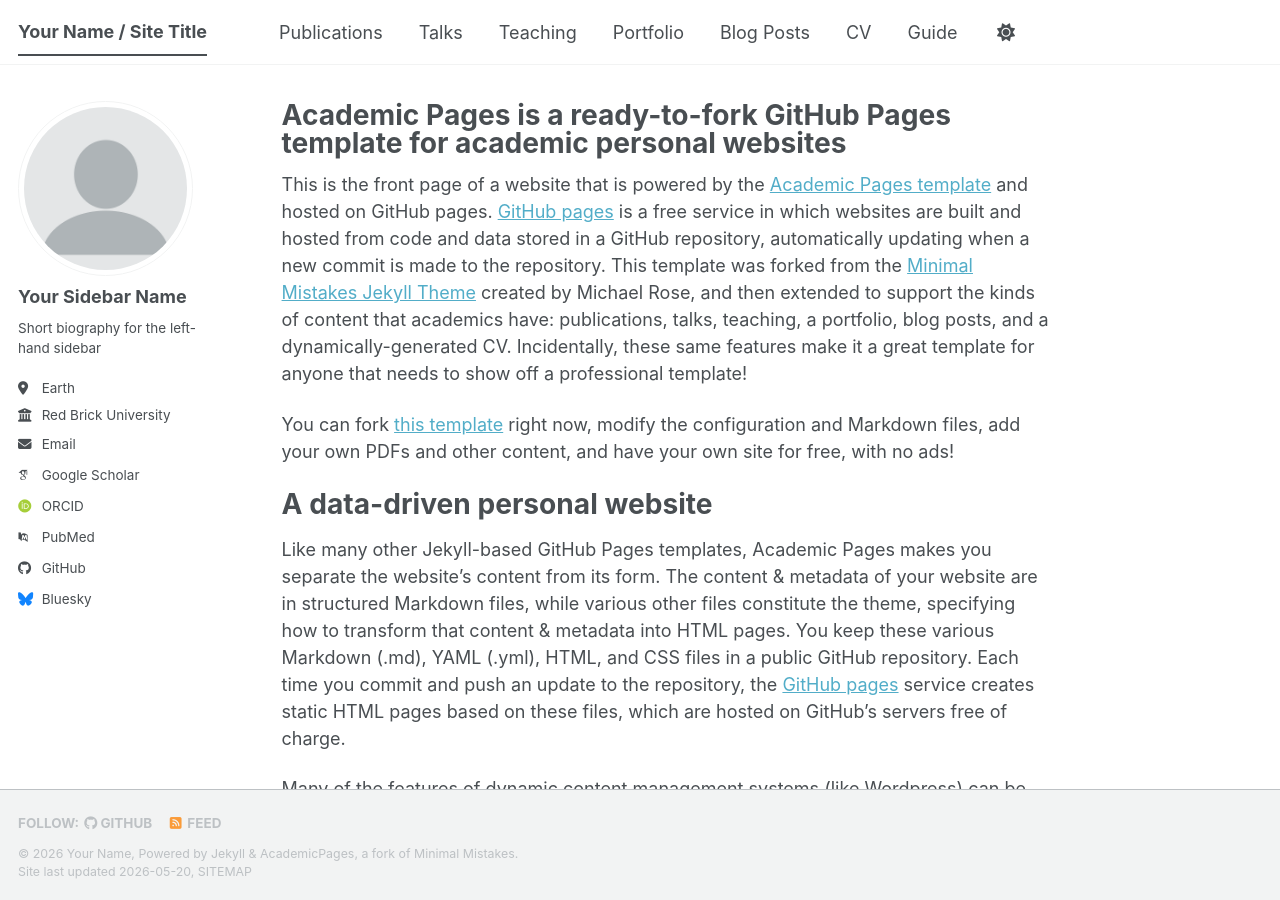
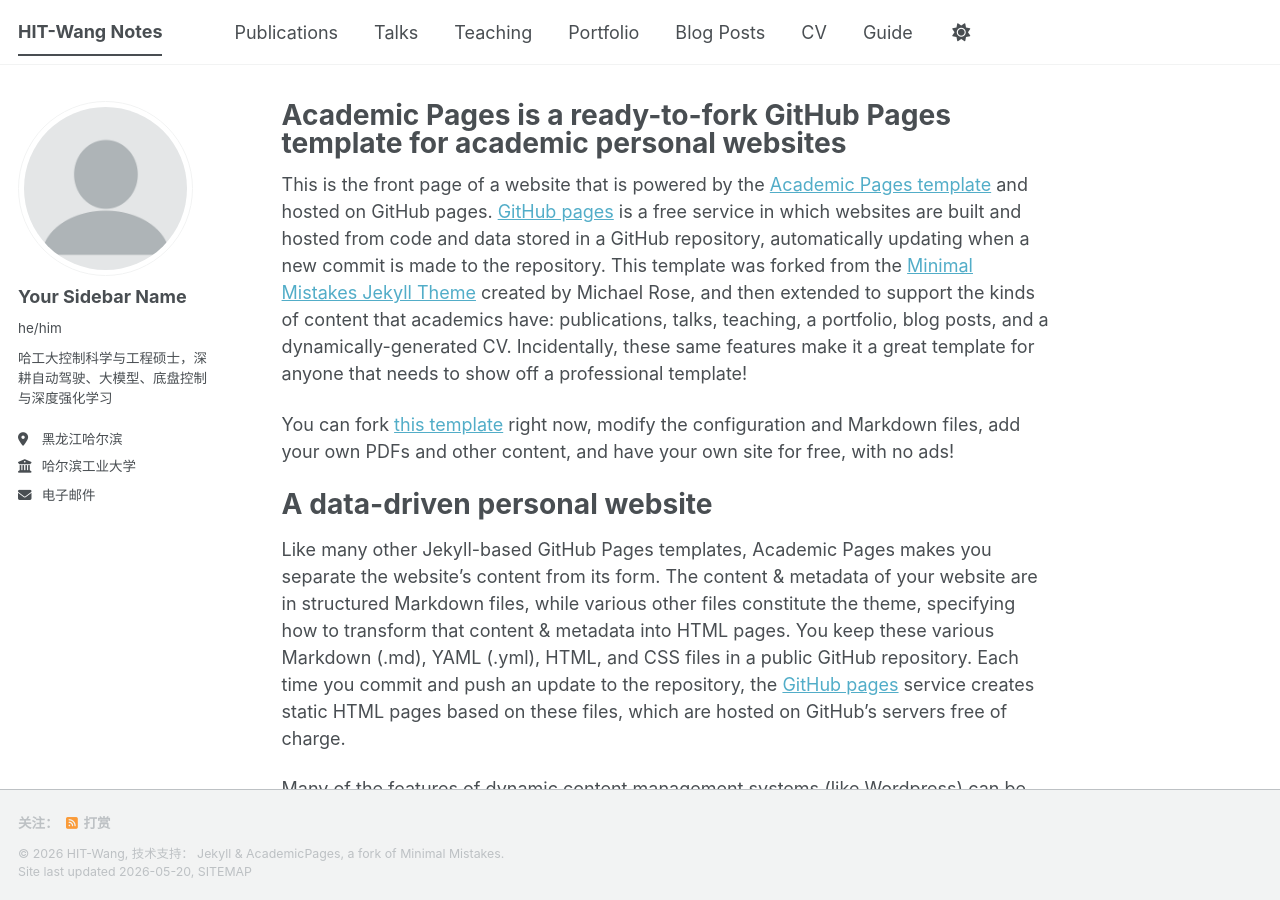
Before and after one commit to HITWang-tech/HITWang-tech.github.io, a Jekyll site: the page built from _pages/about.md, in a window 1280 px wide and 900 px high. Built offline with Jekyll 4.4.1, drawn with Linux system fonts in a browser that asks for light colours; some web fonts are replaced; a script bundle is joined from its source files by our own code; library files that are not in the unit come from our copies.

Commit message:
Update _config.yml

```diff
--- a/_config.yml
+++ b/_config.yml
@@ -7,16 +7,15 @@
 # server process.
 
 # Basic Site Settings
-locale                   : "en-US"
-site_theme               : "default" # The available themes options are "default", "air", "sunrise", "mint", "dirt" and "contrast"
-title                    : "Your Name / Site Title"
-title_separator          : "-"
-name                     : &name "Your Name"
-description              : &description "Your Name's academic portfolio"   # Update this with a general description of your site, this is the default if not overridden by a page
-url                      : https://academicpages.github.io # The base hostname & protocol for your site e.g. "https://[your GitHub username].github.io",
-                                                           # or if you already have some other page hosted on Github then use "https://[your GitHub username].github.io/[Your Repo Name]"
-baseurl                  : "" # the subpath of your site, e.g. "/blog"
-repository               : "academicpages/academicpages.github.io"
+locale                   : "zh-CN"
+site_theme               : "default"
+title                    : "HIT-Wang Notes"
+title_separator          : "｜"
+name                     : &name "HIT-Wang"
+description              : &description "深度强化学习与控制学习笔记"
+url                      : "https://HITWang-tech.github.io"
+baseurl                  : ""
+repository               : ""
 
 # Site Author - The following control what appear as part of the author content on the side bar.
 #               If a field is blank the icon and link will not appear, otherwise it will be shown.
@@ -25,93 +24,93 @@ author:
   # Biographic information
   avatar           : "profile.png"
   name             : "Your Sidebar Name"
-  pronouns         : # example: "she/her"
-  bio              : "Short biography for the left-hand sidebar"
-  location         : "Earth"
-  employer         : "Red Brick University"
-  uri              : # URL
-  email            : "none@example.org"
+  pronouns         : "he/him"
+  bio              : "哈工大控制科学与工程硕士，深耕自动驾驶、大模型、底盘控制与深度强化学习"
+  location         : "黑龙江哈尔滨"
+  employer         : "哈尔滨工业大学"
+  uri              :
+  email            : "wangshuopeng2000@163.com"
 
   # Academic websites
-  academia         : # URL
-  arxiv            : # URL - Update with the correct link to your profile
-  googlescholar    : "https://scholar.google.com/citations?user=PS_CX0AAAAAJ"
-  inspire-hep      : # URL
-  impactstory      : # URL
-  orcid            : "https://orcid.org/yourorcidurl"
-  semantic         : # URL
-  ssrn             : # URL
-  pubmed           : "https://www.ncbi.nlm.nih.gov/pubmed/?term=john+snow"
-  researchgate     : # URL
-  scopus           : # URL
-  zotero           : # URL
+  academia         :
+  arxiv            :
+  googlescholar    :
+  inspire-hep      :
+  impactstory      :
+  orcid            :
+  semantic         :
+  ssrn             :
+  pubmed           :
+  researchgate     :
+  scopus           :
+  zotero           :
 
 
   # Repositories and software development
-  bitbucket        : # Username - Update with your username on the site
-  codepen          : # Username
-  dribbble         : # Username
-  github           : "academicpages"
-  kaggle           : # Username
-  stackoverflow    : # User number or user number and name (i.e., use "1" or "1/jeff-atwood")
+  bitbucket        :
+  codepen          :
+  dribbble         :
+  github           :
+  kaggle           :
+  stackoverflow    :
 
   # Social media
-  artstation       : # Username
-  bluesky          : "bsky.app" # Replace this with you Bluesky username
-  facebook         : # Username
-  flickr           : # Username
-  foursquare       : # Username
-  goodreads        : # Username
-  google_plus      : # Username
-  keybase          : # Username
-  instagram        : # Username
-  lastfm           : # Username
-  linkedin         : # Username
-  mastodon         : # URL
-  medium           : # URL
-  pinterest        : # Username
-  soundcloud       : # Username
-  steam            : # Username
-  telegram         : # URL
-  tumblr           : # Username
-  twitter          : # Username for X / Twitter
-  vine             : # Username
-  weibo            : # Username
-  wikipedia        : # Username
-  xing             : # Username
-  youtube          : # Username
-  zhihu            : # Username
+  artstation       :
+  bluesky          :
+  facebook         :
+  flickr           :
+  foursquare       :
+  goodreads        :
+  google_plus      :
+  keybase          :
+  instagram        :
+  lastfm           :
+  linkedin         :
+  mastodon         :
+  medium           :
+  pinterest        :
+  soundcloud       :
+  steam            :
+  telegram         :
+  tumblr           :
+  twitter          :
+  vine             :
+  weibo            :
+  wikipedia        :
+  xing             :
+  youtube          :
+  zhihu            :
 
 # Publication Category - The following the list of publication categories and their headings
 publication_category:
   books:
-    title: 'Books'
+    title: '书籍'
   manuscripts:
-    title: 'Journal Articles'
+    title: '期刊论文'
   conferences:
-    title: 'Conference Papers'
+    title: '会议论文'
 
 # Site Settings
-teaser                   :  # filename of teaser fallback teaser image placed in /images/ for social media previews
-breadcrumbs              : false # true, false (default)
+teaser                   :
+breadcrumbs              : false
 words_per_minute         : 160
 future                   : true
-read_more                : "disabled" # if enabled, adds "Read more" links to excerpts
-talkmap_link             : false      #change to true to add link to talkmap on talks page
+read_more                : "disabled"
+talkmap_link             : false
 comments:
-  provider               : # false (default), "disqus", "discourse", "facebook", "google-plus", "staticman", "custom"
+  provider               : false
   disqus:
     shortname            :
   discourse:
-    server               : # https://meta.discourse.org/t/embedding-discourse-comments-via-javascript/31963 , e.g.: meta.discourse.org
+    server               :
   facebook:
     appid                :
-    num_posts            : # 5 (default)
-    colorscheme          : # "light" (default), "dark"
+    num_posts            :
+    colorscheme          :
 staticman:
   allowedFields          : ['name', 'email', 'url', 'message']
-  branch                 : "gh-pages" # "master", "gh-pages"
-  commitMessage          : "New comment."
+  branch                 : "gh-pages"
+  commitMessage          : "新增评论"
   filename               : comment-{@timestamp}
   format                 : "yml"
   moderation             : true
@@ -123,10 +122,10 @@ staticman:
     date:
       type               : "date"
       options:
-        format           : "iso8601" # "iso8601" (default), "timestamp-seconds", "timestamp-milliseconds"
+        format           : "iso8601"
 atom_feed:
-  hide                   : false     # change to true to hide the RSS feed in the footer
-  path                   : # blank (default) uses feed.xml
+  hide                   : false
+  path                   :
 
 
 # SEO Related
@@ -138,19 +137,17 @@ yandex_site_verification :
 
 # Social Sharing
 twitter:
-  username               : &twitter
+  username               :
 facebook:
   username               :
   app_id                 :
   publisher              :
-og_image                 :  # Social media default site image
-og_description           :  # Social media default site image description
-# For specifying social profiles
-# - https://developers.google.com/structured-data/customize/social-profiles
+og_image                 :
+og_description           :
 social:
-  type                   : # Person or Organization (defaults to Person)
-  name                   : # If the user or organization name differs from the site's name
-  links: # An array of links to social media profiles
+  type                   :
+  name                   :
+  links:
 
 
 # Analytics
@@ -207,7 +204,7 @@ excerpt_separator: "\n\n"
 incremental: false
 
 
-# Markdown Processing
+# Markdown Processing开启数学公式
 kramdown:
   input: GFM
   hard_wrap: false
@@ -217,22 +214,24 @@ kramdown:
   toc_levels: 1..6
   smart_quotes: lsquo,rsquo,ldquo,rdquo
   enable_coderay: false
+  math_engine: mathjax
+  syntax_highlighter: rouge
 
 
 # These settings control the types of collections used by the template
 collections:
   teaching:
     output: true
-    permalink: /:collection/:path/
+    permalink: /学习课程/:path/
   publications:
     output: true
-    permalink: /:collection/:path/
+    permalink: /科研成果/:path/
   portfolio:
     output: true
-    permalink: /:collection/:path/
+    permalink: /项目实践/:path/
   talks:
     output: true
-    permalink: /:collection/:path/
+    permalink: /学术分享/:path/
 
 
 # These settings control how pages and collections are included in the site
@@ -336,10 +335,10 @@ whitelist:
 #  - <base_path/my-awesome-category/index.html ~> path: /
 category_archive:
   type: liquid
-  path: /categories/
+  path: /文章分类/
 tag_archive:
   type: liquid
-  path: /tags/
+  path: /标签集合/
 # https://github.com/jekyll/jekyll-archives
 # jekyll-archives:
 #   enabled:
```
